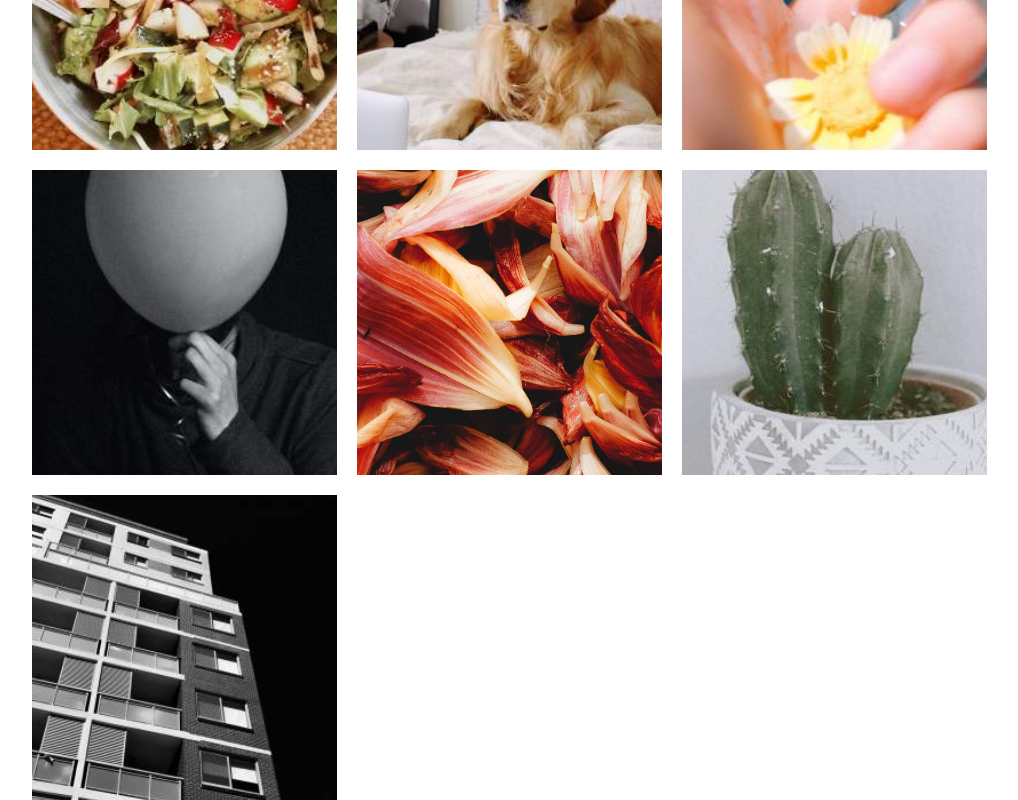
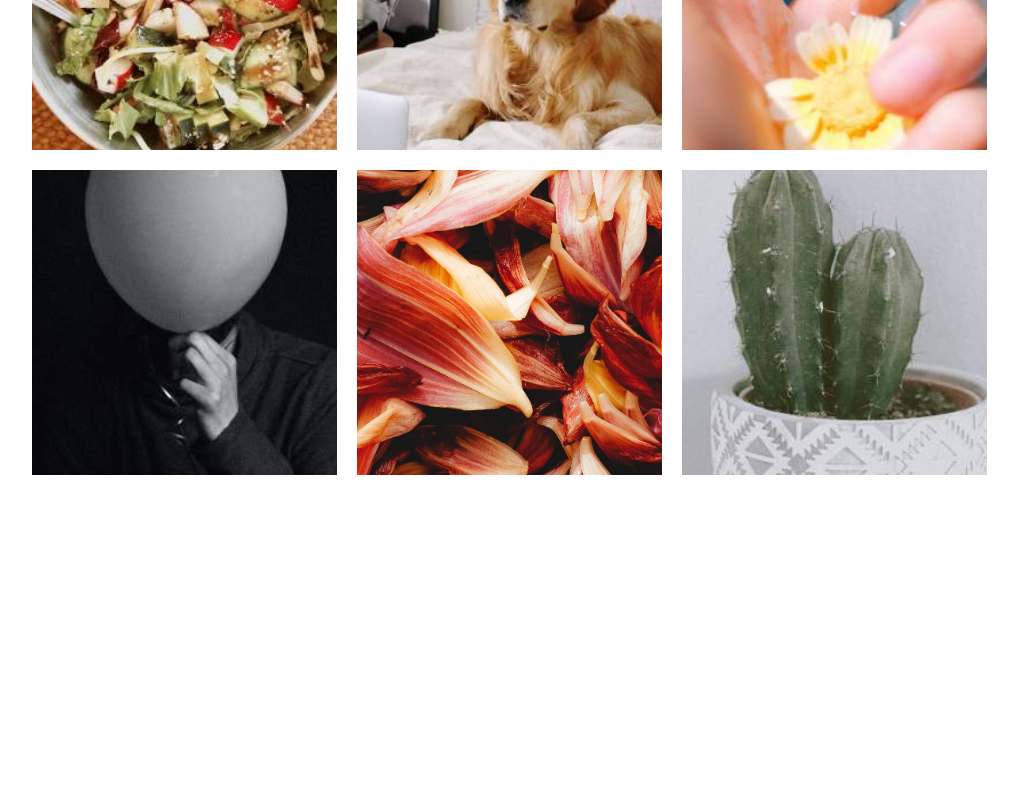
Before and after one commit to rvigil24/react-grid-gallery, a React (Create React App) app: page /gallery in a window 1280 px wide. Shown: the part 1165-1965 px from the top of the page, without its empty margins (133-1151 px from the left). After the commit the page ends 1640 px from the top, so only its background shows below. Built offline with nearby package versions, Linux system fonts and the light colour scheme.

Commit message:
data updated

```diff
--- a/src/data.js
+++ b/src/data.js
@@ -1,15 +1,14 @@
 export const IMAGES = [
-    { id: 1, title: "Lime Green" },
-    { id: 2, title: "Tomato" },
-    { id: 3, title: "Seven Ate Nine" },
-    { id: 4, title: "Crimson" },
-    { id: 5, title: "Crimson" },
-    { id: 6, title: "Crimson" },
-    { id: 7, title: "Crimson" },
-    { id: 8, title: "Crimson" },
-    { id: 9, title: "Crimson" },
-    { id: 10, title: "Crimson" },
-    { id: 11, title: "Crimson" },
-    { id: 12, title: "Crimson" },
-    { id: 13, title: "Crimson" },
+    { id: 1, title: "A coffee cup" },
+    { id: 2, title: "Manhattan Center" },
+    { id: 3, title: "Girl laughing" },
+    { id: 4, title: "Cup of flowers" },
+    { id: 5, title: "Nice boat" },
+    { id: 6, title: "Delicious breakfast" },
+    { id: 7, title: "Delicious salad" },
+    { id: 8, title: "Dog coding" },
+    { id: 9, title: "Flowers!" },
+    { id: 10, title: "Ballon head" },
+    { id: 11, title: "More flowers" },
+    { id: 12, title: "Cactus" }
   ];
```
